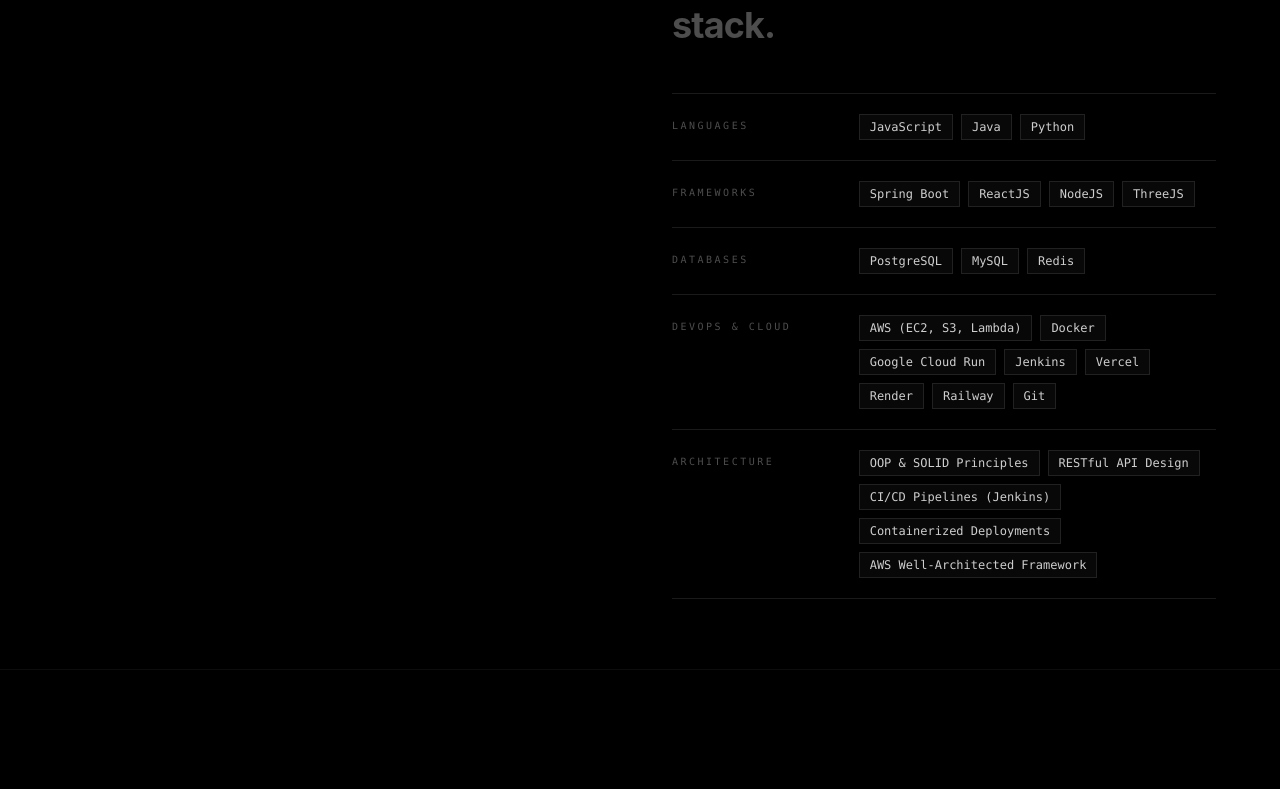
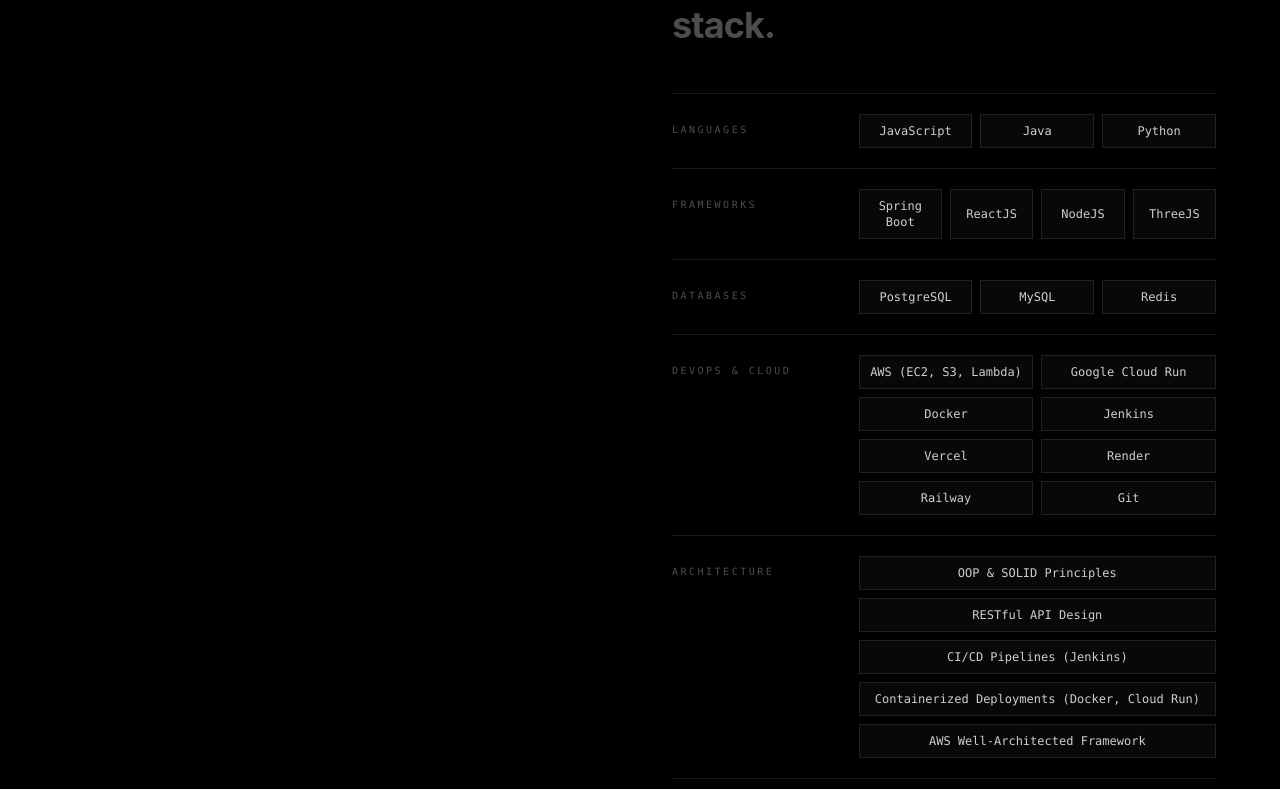
Before and after one commit to nhatprx/nhatprx-portfolio, a React (Vite) app: page / in a window 1280 px wide. Shown: the part 4771-5560 px from the top of the page. Built offline with nearby package versions, Linux system fonts and the light colour scheme.

Commit message:
refactor(skills): align skill cards into uniform-width grid tiers based on text length

```diff
--- a/src/App.tsx
+++ b/src/App.tsx
@@ -5,23 +5,34 @@ const CURRENT_YEAR = new Date().getFullYear()
 const SKILL_CATEGORIES = [
   {
     title: 'LANGUAGES',
+    gridClass: 'grid grid-cols-3 gap-2',
     skills: ['JavaScript', 'Java', 'Python'],
   },
   {
     title: 'FRAMEWORKS',
+    gridClass: 'grid grid-cols-2 sm:grid-cols-4 gap-2',
     skills: ['Spring Boot', 'ReactJS', 'NodeJS', 'ThreeJS'],
   },
   {
     title: 'DATABASES',
+    gridClass: 'grid grid-cols-3 gap-2',
     skills: ['PostgreSQL', 'MySQL', 'Redis'],
   },
   {
     title: 'DEVOPS & CLOUD',
-    skills: ['AWS (EC2, S3, Lambda)', 'Docker', 'Google Cloud Run', 'Jenkins', 'Vercel', 'Render', 'Railway', 'Git'],
+    gridClass: 'grid grid-cols-1 sm:grid-cols-2 gap-2',
+    skills: ['AWS (EC2, S3, Lambda)', 'Google Cloud Run', 'Docker', 'Jenkins', 'Vercel', 'Render', 'Railway', 'Git'],
   },
   {
     title: 'ARCHITECTURE',
-    skills: ['OOP & SOLID Principles', 'RESTful API Design', 'CI/CD Pipelines (Jenkins)', 'Containerized Deployments', 'AWS Well-Architected Framework'],
+    gridClass: 'grid grid-cols-1 gap-2',
+    skills: [
+      'OOP & SOLID Principles',
+      'RESTful API Design',
+      'CI/CD Pipelines (Jenkins)',
+      'Containerized Deployments (Docker, Cloud Run)',
+      'AWS Well-Architected Framework',
+    ],
   },
 ]
 
@@ -493,14 +504,14 @@ export default function App() {
               <div className="divide-y divide-white/10 border-t border-b border-white/10">
                 {SKILL_CATEGORIES.map(group => (
                   <div key={group.title} className="py-5 sm:grid sm:grid-cols-12 sm:gap-4 items-start">
-                    <h3 className="sm:col-span-4 font-mono text-[10px] tracking-[0.25em] text-white/30 mb-2 sm:mb-0 pt-1">
+                    <h3 className="sm:col-span-4 font-mono text-[10px] tracking-[0.25em] text-white/30 mb-2 sm:mb-0 pt-2">
                       {group.title}
                     </h3>
-                    <div className="sm:col-span-8 flex flex-wrap gap-2">
+                    <div className={`sm:col-span-8 ${group.gridClass}`}>
                       {group.skills.map(s => (
                         <span
                           key={s}
-                          className="font-mono text-xs px-2.5 py-1 bg-white/[0.03] border border-white/10 text-white/80 hover:text-white hover:border-white/30 transition-colors"
+                          className="flex items-center justify-center text-center font-mono text-xs px-2 py-2 bg-white/[0.03] border border-white/10 text-white/80 hover:text-white hover:border-white/30 transition-colors w-full"
                         >
                           {s}
                         </span>
```
